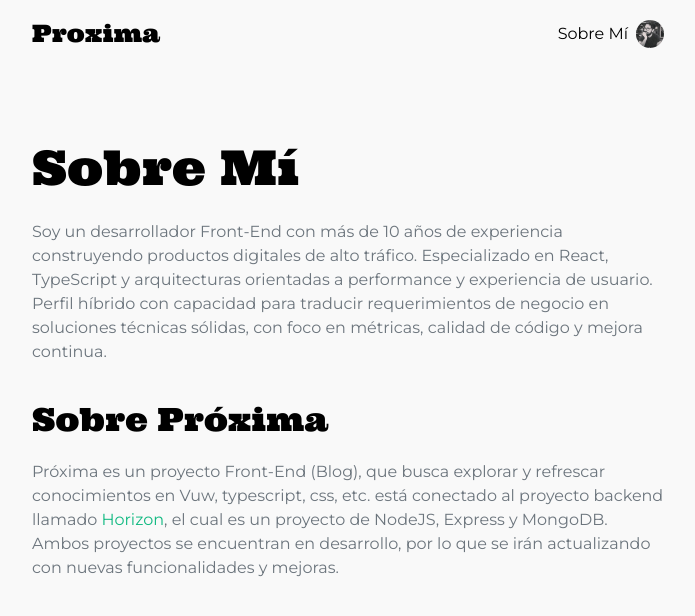
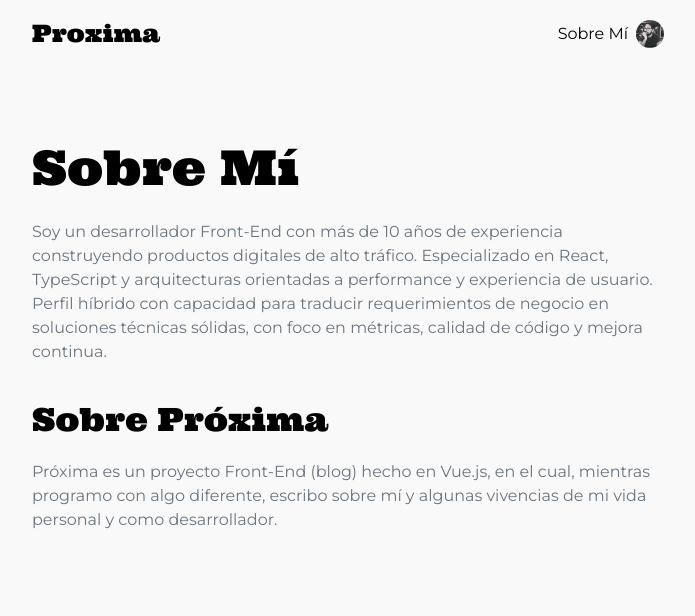
Before and after one commit to rlopezse/proxima, a Vue app: page /about in a window 1280 px wide. Shown: the top 616 px of the page, without its empty margins (292-987 px from the left). Built offline with nearby package versions, Linux system fonts and the light colour scheme.

Commit message:
updated: about page

```diff
--- a/src/pages/about/About.vue
+++ b/src/pages/about/About.vue
@@ -3,9 +3,7 @@
     <div class="about_block">
       <h1 class="about_h1">Sobre Mí</h1>
       <p class="about_paragraph">
-        Soy un desarrollador Front-End con más de 10 años de experiencia
-        construyendo productos digitales de alto tráfico. Especializado en
-        React, TypeScript y arquitecturas orientadas a performance y experiencia
+        Soy un desarrollador Front-End con más de 10 años de experiencia construyendo productos digitales de alto tráfico. Especializado en React, TypeScript y arquitecturas orientadas a performance y experiencia
         de usuario. Perfil híbrido con capacidad para traducir requerimientos de
         negocio en soluciones técnicas sólidas, con foco en métricas, calidad de
         código y mejora continua.
@@ -14,19 +12,7 @@
 
     <div class="about_block">
       <h2 class="about_h2">Sobre Próxima</h2>
-      <p class="about_paragraph">
-        Próxima es un proyecto Front-End (Blog), que busca explorar y refrescar
-        conocimientos en Vuw, typescript, css, etc. está conectado al proyecto
-        backend llamado
-        <a
-          class="about_link"
-          href="https://github.com/rlopezse/horizon/"
-          target="_blank"
-          >Horizon</a
-        >, el cual es un proyecto de NodeJS, Express y MongoDB. Ambos proyectos
-        se encuentran en desarrollo, por lo que se irán actualizando con nuevas
-        funcionalidades y mejoras.
-      </p>
+      <p class="about_paragraph">Próxima es un proyecto Front-End (blog) hecho en Vue.js, en el cual, mientras programo con algo diferente, escribo sobre mí y algunas vivencias de mi vida personal y como desarrollador.</p>
     </div>
   </section>
 </template>
```
